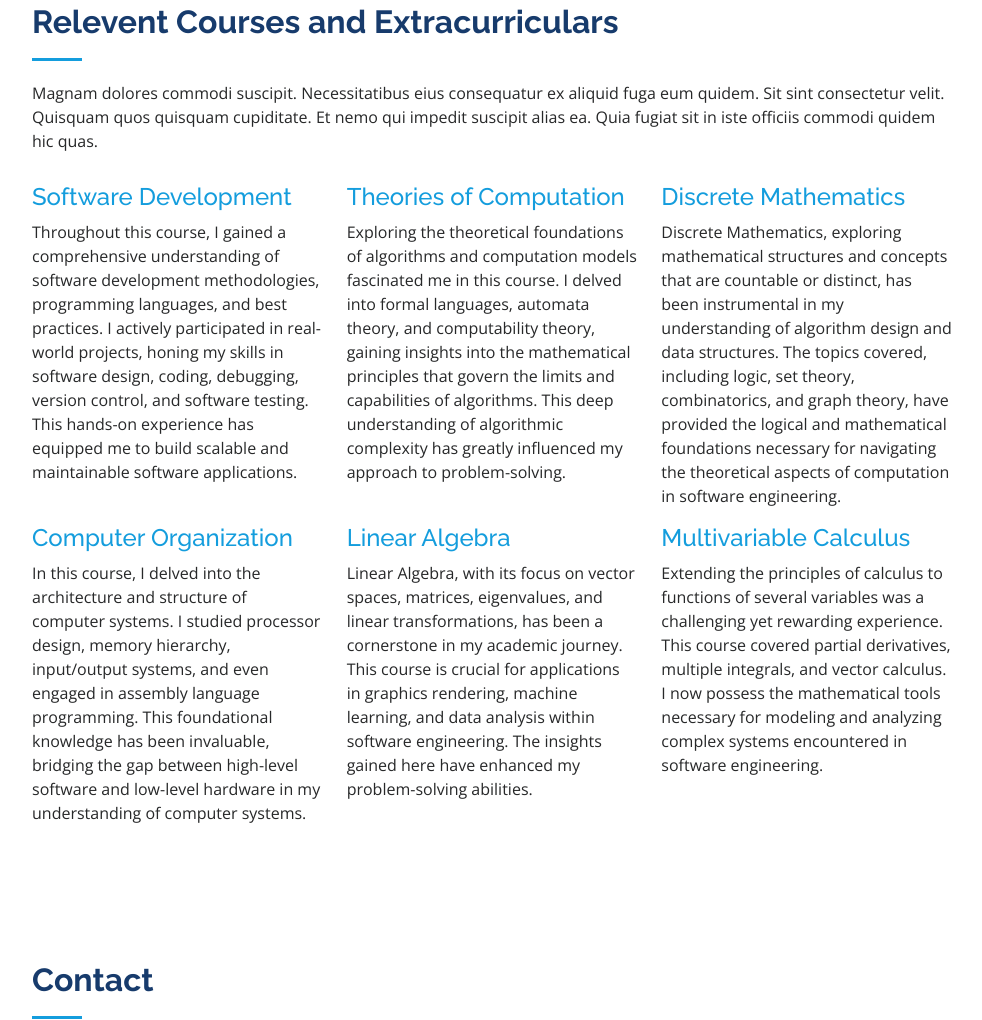
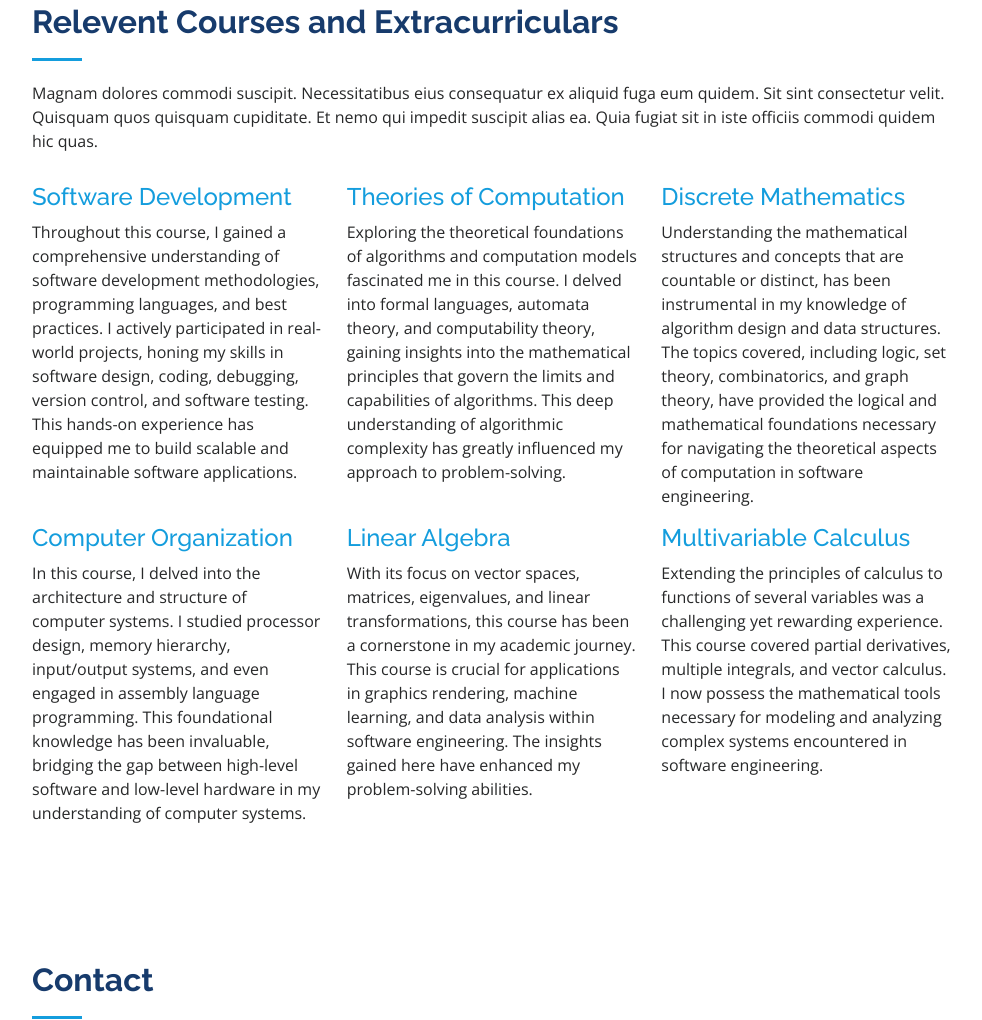
Before and after one commit to mduggleby/MaddyDugglebyWebsite, a plain HTML site: page index.html in a window 1280 px wide. Shown: the part 6397-7417 px from the top of the page, without its empty margins (298-1280 px from the left). Drawn offline with nearby package versions, Linux system fonts and the light colour scheme.

Commit message:
edit course descriptions

```diff
--- a/index.html
+++ b/index.html
@@ -398,8 +398,8 @@
           </div>
           <div class="col-lg-4 col-md-6 icon-box" data-aos="fade-up" data-aos-delay="200">
             <h4 class="title"><a href="">Discrete Mathematics</a></h4>
-            <p class="description">Discrete Mathematics, exploring mathematical structures and concepts that are countable or distinct, has been instrumental in
-              my understanding of algorithm design and data structures. The topics covered, including logic, set theory, combinatorics, and graph theory, have provided
+            <p class="description">Understanding the mathematical structures and concepts that are countable or distinct, has been instrumental in
+              my knowledge of algorithm design and data structures. The topics covered, including logic, set theory, combinatorics, and graph theory, have provided
               the logical and mathematical foundations necessary for navigating the theoretical aspects of computation in software engineering.</p>
           </div>
           <div class="col-lg-4 col-md-6 icon-box" data-aos="fade-up" data-aos-delay="300">
@@ -410,7 +410,7 @@
           </div>
           <div class="col-lg-4 col-md-6 icon-box" data-aos="fade-up" data-aos-delay="400">
             <h4 class="title"><a href="">Linear Algebra</a></h4>
-            <p class="description">Linear Algebra, with its focus on vector spaces, matrices, eigenvalues, and linear transformations, has been a cornerstone in my academic
+            <p class="description">With its focus on vector spaces, matrices, eigenvalues, and linear transformations, this course has been a cornerstone in my academic
               journey. This course is crucial for applications in graphics rendering, machine learning, and data analysis within software engineering. The insights gained
               here have enhanced my problem-solving abilities.</p>
           </div>
```
